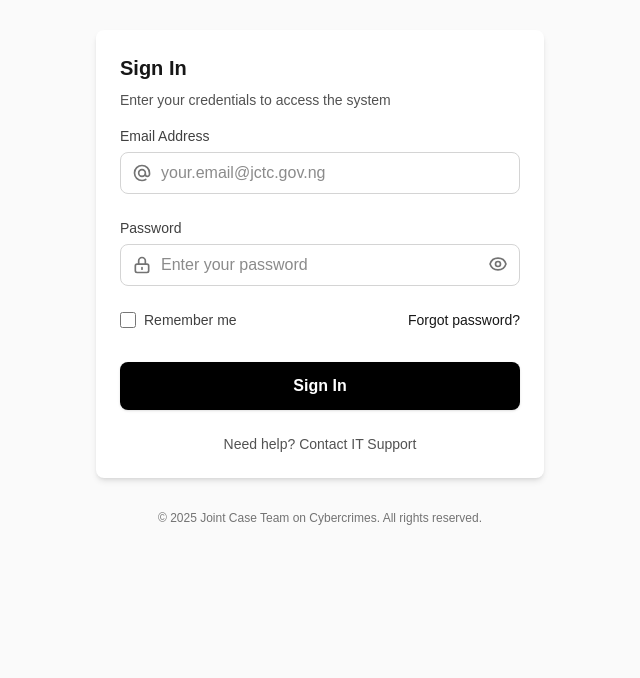
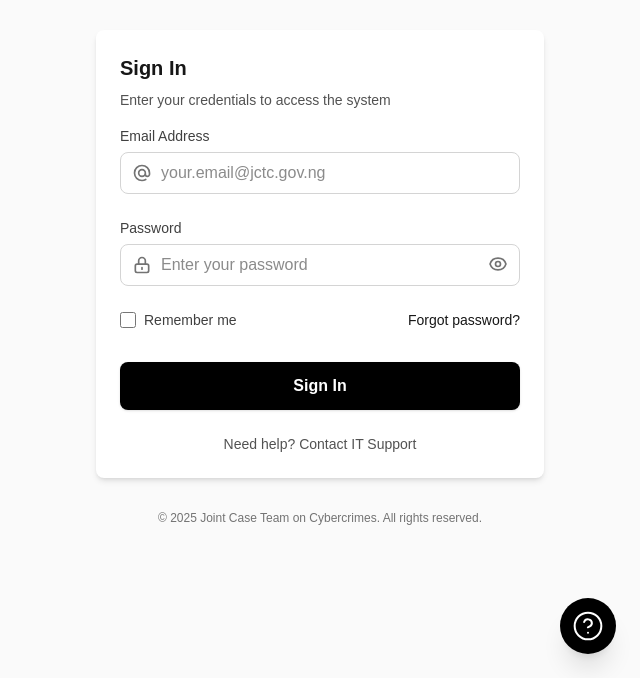
Before and after one commit to tarakiga/jctc, a Next.js app in the folder frontend/apps/web/: page /login in a window 1280 px wide. Shown: the part 122-800 px from the top of the page, without its empty margins (640-1280 px from the left). Built offline with nearby package versions, Linux system fonts and the light colour scheme; no server answers.

Commit message:
feat(ui): add help floating action button - Implement HelpFab component to link to user guide - Add global FAB to root layout

```diff
--- a/frontend/apps/web/app/layout.tsx
+++ b/frontend/apps/web/app/layout.tsx
@@ -4,6 +4,7 @@ import "./globals.css";
 import { AuthProvider } from "@/lib/contexts/AuthContext";
 import { Providers } from "./providers";
 import { GlobalShortcuts } from "@/components/GlobalShortcuts";
+import { HelpFab } from "@/components/HelpFab";
 
 const inter = Inter({
   variable: "--font-inter",
@@ -42,6 +43,7 @@ export default function RootLayout({
         <Providers>
           <AuthProvider>
             <GlobalShortcuts />
+            <HelpFab />
             {children}
           </AuthProvider>
         </Providers>
--- /dev/null
+++ b/frontend/apps/web/components/HelpFab.tsx
@@ -0,0 +1,24 @@
+'use client';
+
+import { HelpCircle } from 'lucide-react';
+import Link from 'next/link';
+
+export function HelpFab() {
+    return (
+        <Link
+            href="/guide/"
+            target="_blank"
+            rel="noopener noreferrer"
+            className="fixed bottom-6 right-6 z-50 p-3 bg-black text-white rounded-full shadow-xl hover:scale-110 hover:shadow-2xl transition-all duration-300 group print:hidden"
+            aria-label="Open User Guide"
+        >
+            <HelpCircle className="w-8 h-8" strokeWidth={1.5} />
+            <span className="sr-only">Help & User Guide</span>
+
+            {/* Simple Custom Tooltip */}
+            <span className="absolute right-full mr-3 top-1/2 -translate-y-1/2 px-2 py-1 bg-gray-900 text-white text-xs rounded opacity-0 group-hover:opacity-100 transition-opacity whitespace-nowrap pointer-events-none">
+                User Guide
+            </span>
+        </Link>
+    );
+}
```
